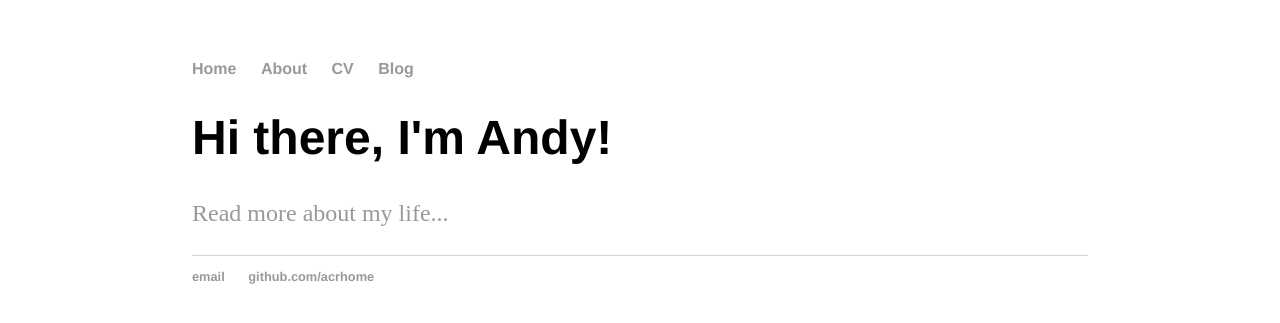
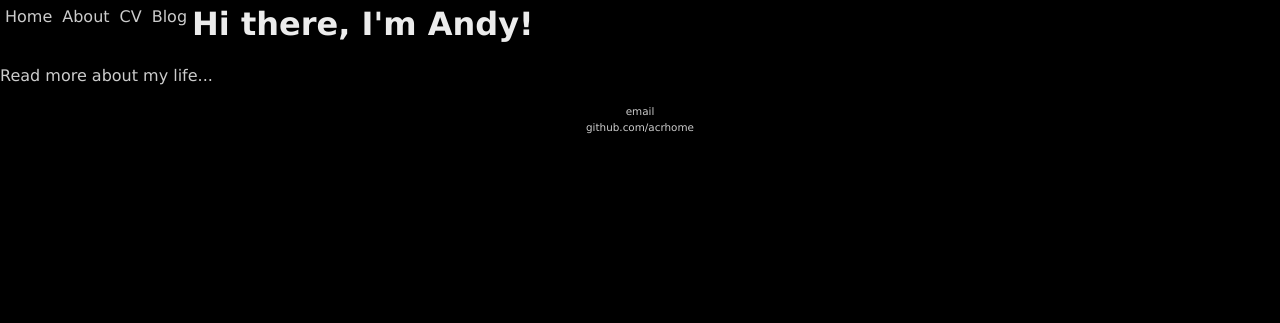
Before and after one commit to ACRHOME/acrhome.github.io, a Jekyll site: the page built from index.html, in a window 1280 px wide. Shown: the top 323 px of the page. Built offline with Jekyll 4.4.1, drawn with Linux system fonts in a browser that asks for light colours.

Commit message:
Update main.css

```diff
--- a/css/main.css
+++ b/css/main.css
@@ -1,44 +1,74 @@
 body {
-    margin: 60px auto;
-    width: 70%;
+  font: 16px/1.5 verdana, helvetica-neue, helvetica, arial, san-serif;
+  background: black;
+  color: #ececec;
+  padding: 0;
+  margin: 0;
 }
-nav ul, footer ul {
-    font-family:'Helvetica', 'Arial', 'Sans-Serif';
-    padding: 0px;
-    list-style: none;
-    font-weight: bold;
-}
-nav ul li, footer ul li {
-    display: inline;
-    margin-right: 20px;
+ul {
+  margin: 0;
+  padding: 0;
 }
 a {
-    text-decoration: none;
-    color: #999;
+  color: #ccc;
+  text-decoration: none;
 }
+
 a:hover {
-    text-decoration: underline;
+  color: #ececec;
+  text-decoration: underline;
+}
+
+#main {
+  width: 960px;
+  margin: 0 auto;
+  background: rgba(255, 255, 255, 0.4);
+}
+header {
+  padding: 0 10px;
+  overflow: hidden;
 }
 h1 {
-    font-size: 3em;
-    font-family:'Helvetica', 'Arial', 'Sans-Serif';
-}
-p {
-    font-size: 1.5em;
-    line-height: 1.4em;
-    color: #333;
-}
-footer {
-    border-top: 1px solid #d5d5d5;
-    font-size: .8em;
+  margin: 0;
 }
 
-ul.posts {
-    margin: 20px auto 40px;
-    font-size: 1.5em;
+nav ul, ul.entries {
+  list-style-type: none;
+}
+nav li a {
+  float: left;
+  margin: 5px;
+}
+.content {
+  padding: 10px;
 }
 
-ul.posts li {
-    list-style: none;
+ul.entries li {
+  position: relative;
+  margin: 20px auto;
+  padding: 20px;
+  background: #ececec;
+  width: 600px;
 }
-img.avatar { margin-bottom: 60px; }
+
+ul.entries img {
+  width: 600px;
+}
+
+ul.entries li h3 {
+  position: absolute;
+  bottom: -18px;
+  left: 17px;
+  font-size: 2em;
+}
+ul.entries a {
+  color: #ececec;
+}
+ul.entries a:hover {
+  color: #fff;
+}
+
+footer {
+  font-size: 0.65em;
+  text-align: center;
+}
```
